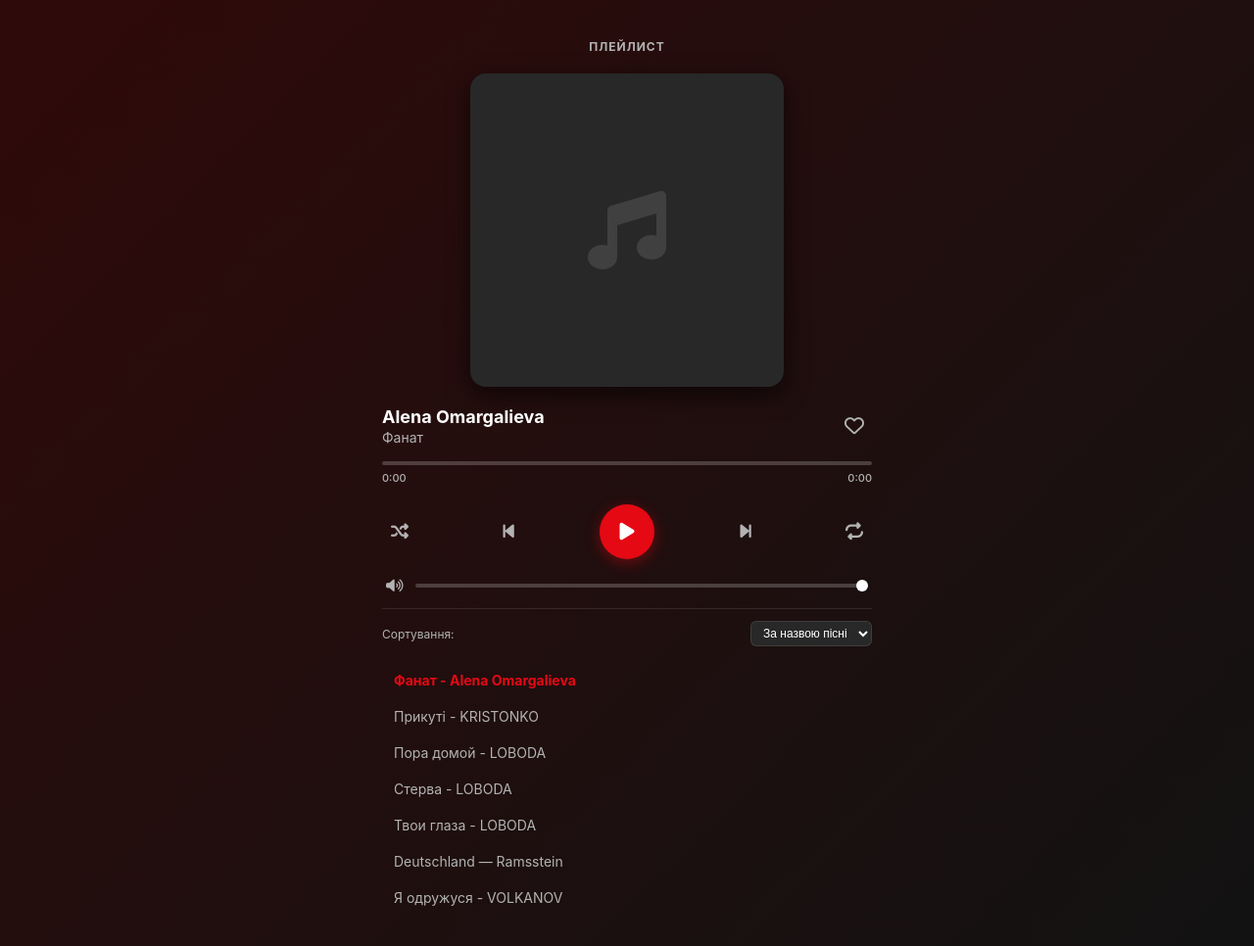
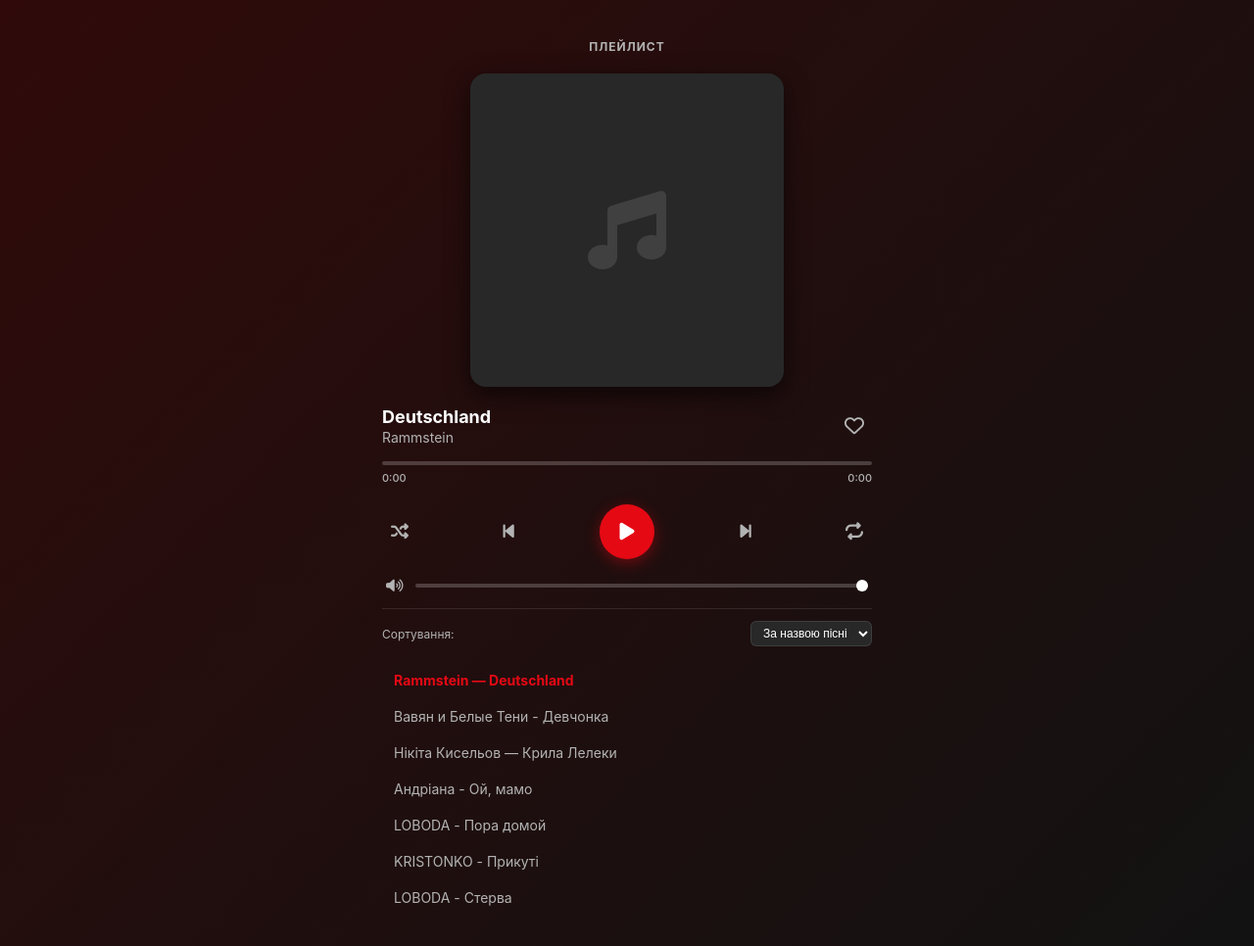
Before and after one commit to SanyaD287/my-player, a plain HTML site: page index.html in a window 1280 px wide. Shown: the whole page at 98% size. Drawn offline with Linux system fonts and the light colour scheme.

Commit message:
Update index.html

```diff
--- a/index.html
+++ b/index.html
@@ -350,16 +350,16 @@
 
     <script>
         const songs = [
-            { name: "Deutschland — Ramsstein", file: "2.mp3" },
-            { name: "Крила Лелеки — Нікіта Кисельов", file: "1.mp3" },
-            { name: "Фанат - Alena Omargalieva", file: "3.mp3" },
-            { name: "Пора домой - LOBODA", file: "4.mp3" },
-            { name: "Стерва - LOBODA", file: "5.mp3" },
-            { name: "Твои глаза - LOBODA", file: "6.mp3" },
-            { name: "Девчонка - Вавян и Белые Тени", file: "7.mp3" },
-            { name: "Ой, мамо - Андріана", file: "8.mp3" },
-            { name: "Прикуті - KRISTONKO", file: "9.mp3" },
-            { name: "Я одружуся - VOLKANOV", file: "10.mp3" },
+             { name: "Rammstein — Deutschland", file: "2.mp3" },
+             { name: "Нікіта Кисельов — Крила Лелеки", file: "1.mp3" },
+             { name: "Alena Omargalieva - Фанат", file: "3.mp3" },
+             { name: "LOBODA - Пора домой", file: "4.mp3" },
+             { name: "LOBODA - Стерва", file: "5.mp3" },
+             { name: "LOBODA - Твои Глаза", file: "6.mp3" },
+             { name: "Вавян и Белые Тени - Девчонка", file: "7.mp3" },
+             { name: "Андріана - Ой, мамо", file: "8.mp3" },
+             { name: "KRISTONKO - Прикуті", file: "9.mp3" },
+             { name: "VOLKANOV - Я одружусь", file: "10.mp3" },
       ];
 
     const playlist = document.getElementById('playlist');
```
